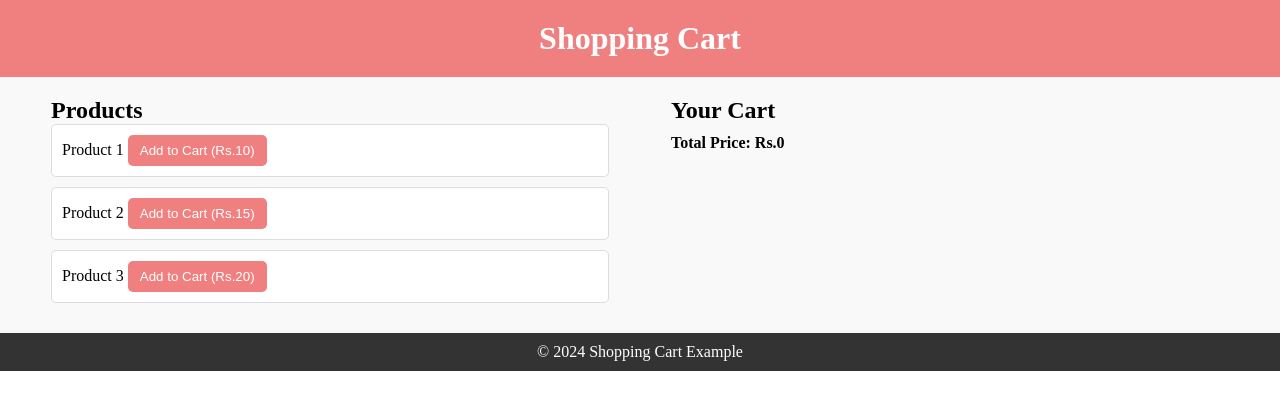
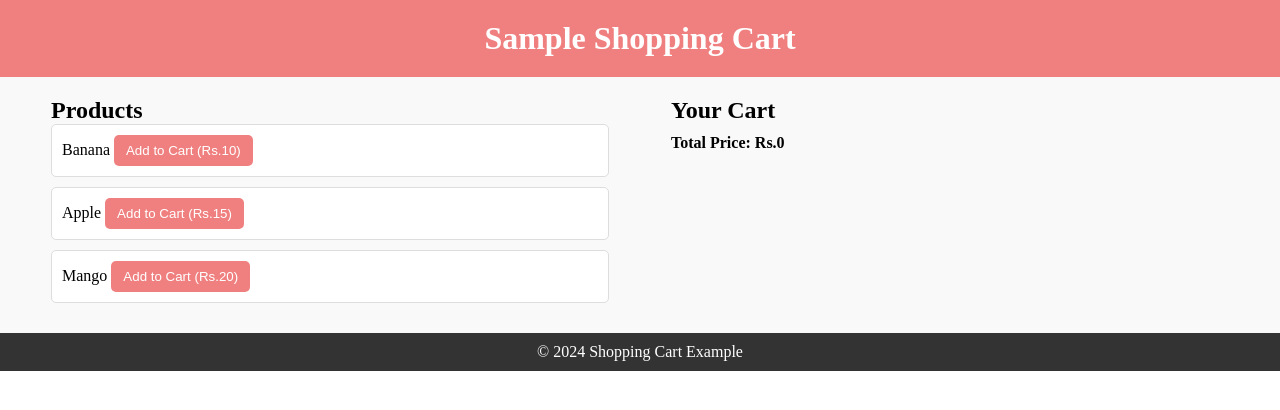
Before and after one commit to ksgoud4u/web-technologies-, a plain HTML site: page c2q2/index.html in a window 1280 px wide. Drawn offline with Linux system fonts and the light colour scheme.

Commit message:
shopping cart

```diff
--- a/c2q2/index.html
+++ b/c2q2/index.html
@@ -9,41 +9,41 @@
 <body>
 
 <header>
-    <h1> Shopping Cart</h1>
+    <h1>Sample Shopping Cart</h1>
 </header>
 
 <main>
-    <!-- Product Section -->
+
     <section id="product-list">
         <h2>Products</h2>
 
         <div class="product">
-            <span>Product 1</span>
+            <span>Banana</span>
             <button onclick="addToCart('Product 1', 10)">
                 Add to Cart (Rs.10)
             </button>
         </div>
 
         <div class="product">
-            <span>Product 2</span>
+            <span>Apple</span>
             <button onclick="addToCart('Product 2', 15)">
                 Add to Cart (Rs.15)
             </button>
         </div>
 
         <div class="product">
-            <span>Product 3</span>
+            <span>Mango</span>
             <button onclick="addToCart('Product 3', 20)">
                 Add to Cart (Rs.20)
             </button>
         </div>
     </section>
 
-    <!-- Cart Section -->
+
     <section id="cart">
         <h2>Your Cart</h2>
         <ul id="cartItems">
-            <!-- Items will appear here -->
+
         </ul>
         <p id="totalPrice">Total Price: Rs.0</p>
     </section>
```
